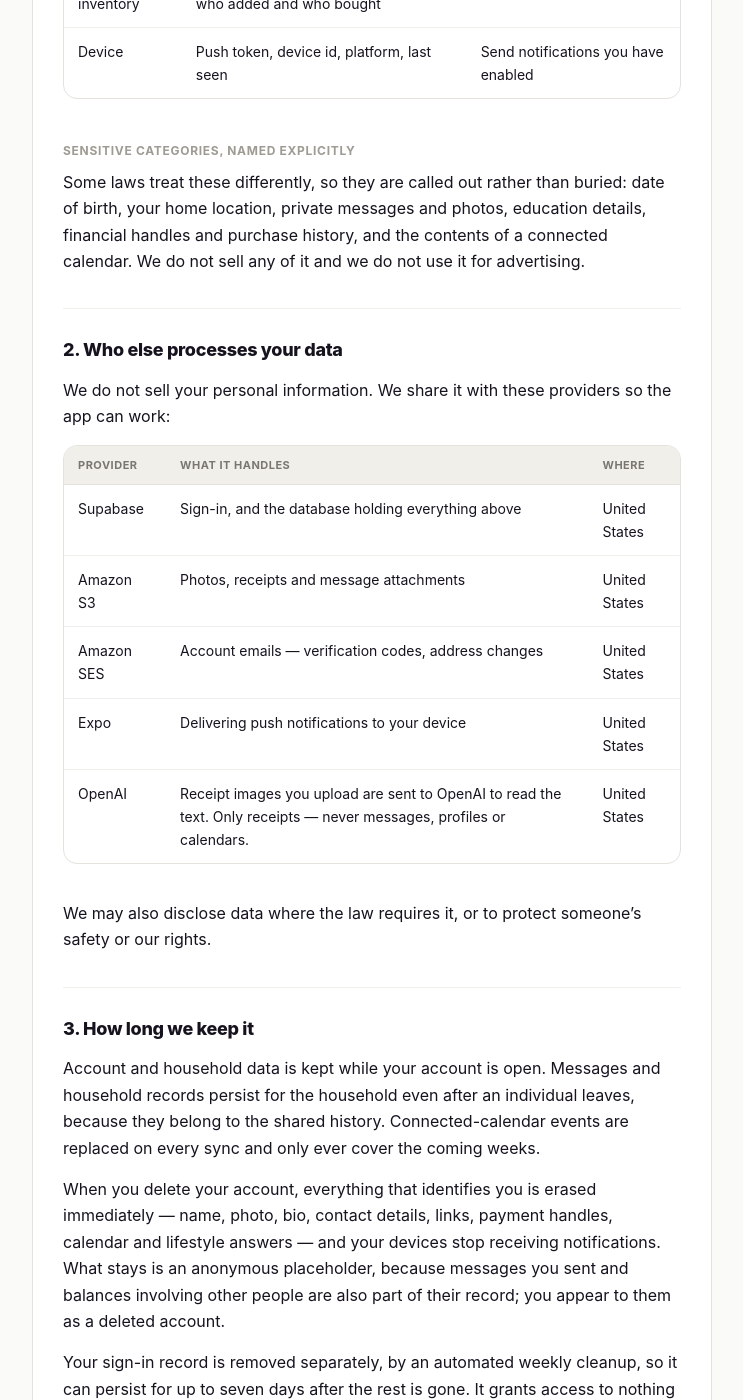
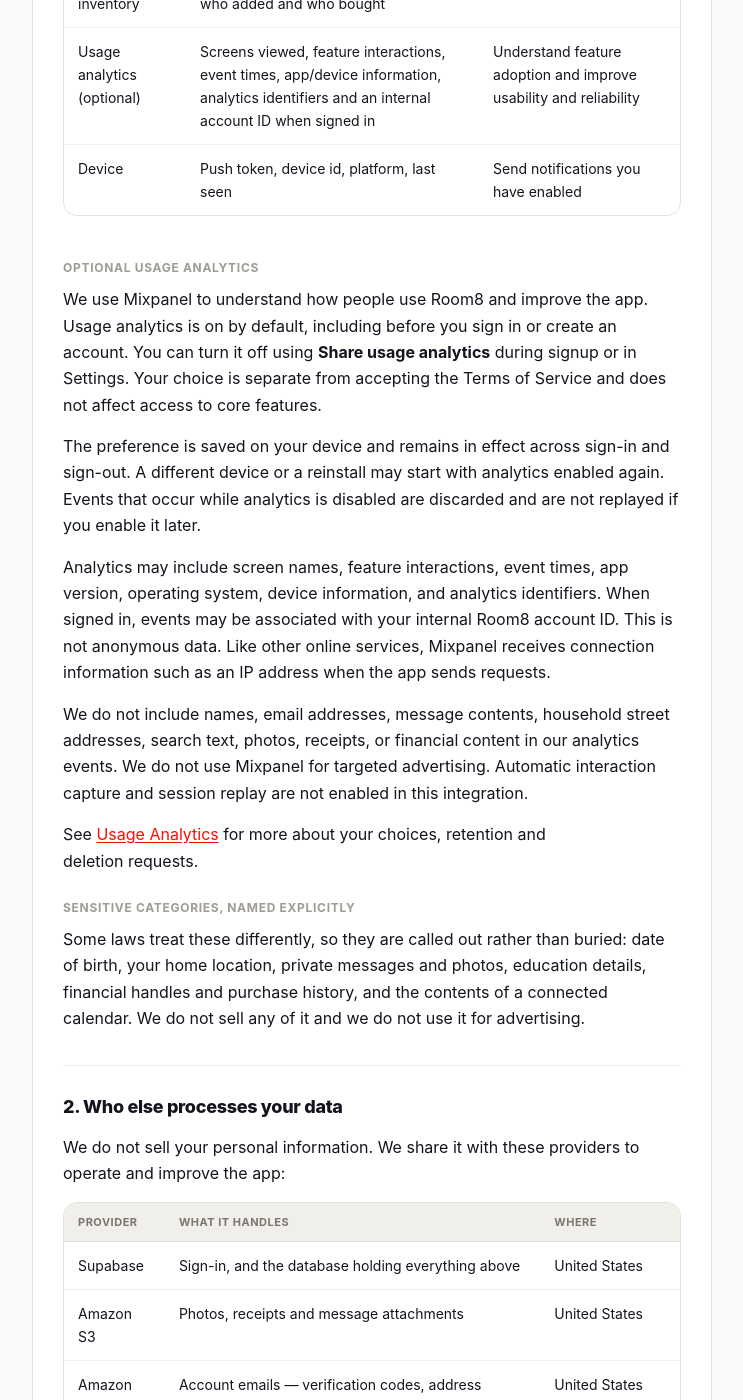
Before and after one commit to EmptyOffice/room8-legal, a Jekyll site: the page built from privacy.md, in a window 1280 px wide and 1400 px high, scrolled down 1150 px. Shown: the whole window, without its empty margins (268-1011 px from the left). Built offline with Jekyll 4.4.1, drawn with Linux system fonts in a browser that asks for light colours; some of the changed text lies outside the part shown.

Commit message:
usage analytics added

```diff
--- a/_config.yml
+++ b/_config.yml
@@ -1,5 +1,5 @@
 title: Room8 Legal
-description: Terms of Service and Privacy Policy for the Room8 TestFlight beta.
+description: Terms of Service, Privacy Policy and Usage Analytics for the Room8 TestFlight beta.
 
 # Used for canonical/og:url, and to build navigation links that survive being
 # served from a deep path (GitHub Pages renders 404.html at whatever URL was
--- a/privacy.md
+++ b/privacy.md
@@ -22,7 +22,20 @@
 | Money records | Debts, balances, recurring payments, split acceptances, disputes | Track what roommates owe each other. No payments are processed. |
 | Receipts | Receipt photo, store name and address, items, totals, date, payment method string | Turn a photo into an itemised split |
 | Shopping & inventory | Items, quantities, categories, costs, who added and who bought | Run the shared list |
+| Usage analytics (optional) | Screens viewed, feature interactions, event times, app/device information, analytics identifiers and an internal account ID when signed in | Understand feature adoption and improve usability and reliability |
 | Device | Push token, device id, platform, last seen | Send notifications you have enabled |
+
+### Optional usage analytics
+
+We use Mixpanel to understand how people use Room8 and improve the app. Usage analytics is on by default, including before you sign in or create an account. You can turn it off using **Share usage analytics** during signup or in Settings. Your choice is separate from accepting the Terms of Service and does not affect access to core features.
+
+The preference is saved on your device and remains in effect across sign-in and sign-out. A different device or a reinstall may start with analytics enabled again. Events that occur while analytics is disabled are discarded and are not replayed if you enable it later.
+
+Analytics may include screen names, feature interactions, event times, app version, operating system, device information, and analytics identifiers. When signed in, events may be associated with your internal Room8 account ID. This is not anonymous data. Like other online services, Mixpanel receives connection information such as an IP address when the app sends requests.
+
+We do not include names, email addresses, message contents, household street addresses, search text, photos, receipts, or financial content in our analytics events. We do not use Mixpanel for targeted advertising. Automatic interaction capture and session replay are not enabled in this integration.
+
+See [Usage Analytics](usage-analytics.html) for more about your choices, retention and deletion requests.
 
 ### Sensitive categories, named explicitly
 
@@ -30,13 +43,14 @@
 
 ## 2. Who else processes your data
 
-We do not sell your personal information. We share it with these providers so the app can work:
+We do not sell your personal information. We share it with these providers to operate and improve the app:
 
 | Provider | What it handles | Where |
 | --- | --- | --- |
 | Supabase | Sign-in, and the database holding everything above | United States |
 | Amazon S3 | Photos, receipts and message attachments | United States |
 | Amazon SES | Account emails — verification codes, address changes | United States |
+| Mixpanel | Optional usage events, technical context and analytics identifiers described above | United States (US project region) |
 | Expo | Delivering push notifications to your device | United States |
 | OpenAI | Receipt images you upload are sent to OpenAI to read the text. Only receipts — never messages, profiles or calendars. | United States |
 
@@ -46,9 +60,11 @@
 
 Account and household data is kept while your account is open. Messages and household records persist for the household even after an individual leaves, because they belong to the shared history. Connected-calendar events are replaced on every sync and only ever cover the coming weeks.
 
-When you delete your account, everything that identifies you is erased immediately — name, photo, bio, contact details, links, payment handles, calendar and lifestyle answers — and your devices stop receiving notifications. What stays is an anonymous placeholder, because messages you sent and balances involving other people are also part of their record; you appear to them as a deleted account.
+When you delete your account, the following identifying information in your Room8 profile is erased immediately — name, photo, bio, contact details, links, payment handles, calendar and lifestyle answers — and your devices stop receiving notifications. What stays is an anonymous placeholder, because messages you sent and balances involving other people are also part of their record; you appear to them as a deleted account.
 
 Your sign-in record is removed separately, by an automated weekly cleanup, so it can persist for up to seven days after the rest is gone. It grants access to nothing in the meantime. Routine backups age out on their own cycle.
+
+Optional analytics records are handled separately from account and household records. Turning analytics off stops future optional analytics collection on that device; it does not erase previously collected events. Deleting your Room8 account does not currently trigger automatic deletion of historical Mixpanel records. To request deletion of analytics associated with your account, contact [support@room8.xyz](mailto:support@room8.xyz) with the subject "Privacy request". Analytics retention depends on the project retention settings and applicable deletion requests; disabling analytics is not a retention or deletion setting.
 
 ## 4. Your rights
 
```
Also changed, not shown: other parts of privacy.md (+1 -1 lines), index.html (+13 -0 lines), terms.md (+7 -1 lines), usage-analytics.md (added, +49 -0 lines), README.md.
